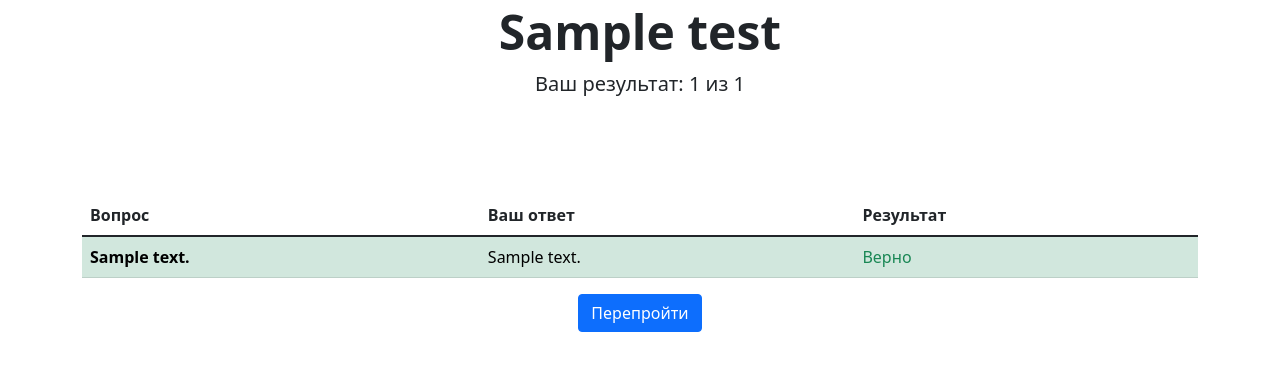
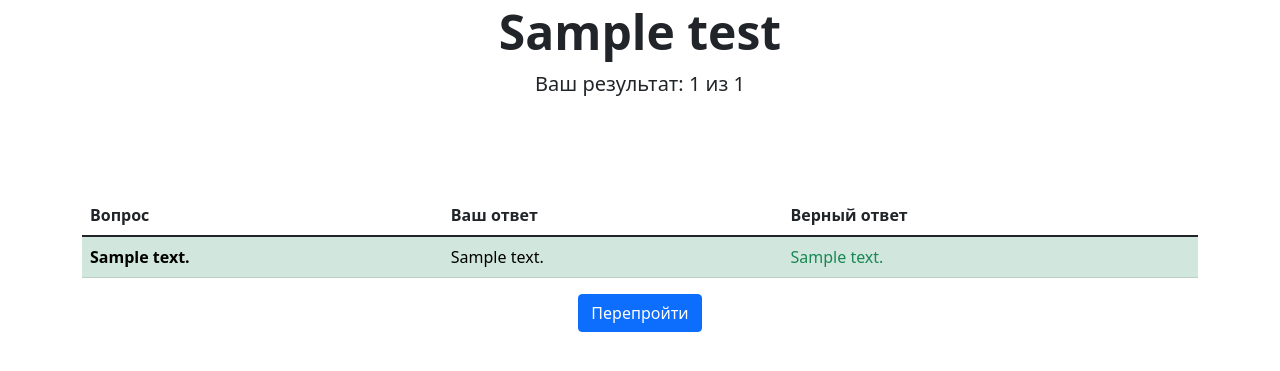
Before and after one commit to esl-portal/ESL-portal, a Django app: page /tests/1/result/ in a window 1280 px wide. Shown: the part 142-513 px from the top of the page. Run offline with Django 3.2, Linux system fonts and the light colour scheme; a user stored in the database is signed in; tables that the repository leaves empty hold one stand-in row (values such as "Sample post"); some libraries are stand-ins or nearby versions; some web fonts are replaced.

Commit message:
Show correct answer in the table

```diff
--- a/esl_portal/esl_app/templates/esl_app/result.html
+++ b/esl_portal/esl_app/templates/esl_app/result.html
@@ -41,7 +41,7 @@
                 <tr>
                     <th scope="col">Вопрос</th>
                     <th scope="col">Ваш ответ</th>
-                    <th scope="col">Результат</th>
+                    <th scope="col">Верный ответ</th>
                 </tr>
             </thead>
             <tbody>
@@ -50,13 +50,21 @@
                         <tr class="table-success">
                             <th scope="row">{{ user_answer.answer.related_question.question_text }}</th>
                             <td>{{ user_answer.answer_text }}</td>
-                            <td class="text-success">Верно</td>
+                            {% for key, value in correct_answers.items %}
+                                {% if key == user_answer.answer.related_question.question_text %}
+                                    <td class="text-success">{{ value }}</td>
+                                {% endif %}
+                            {% endfor %}
                         </tr>
                     {% else %}
                         <tr class="table-danger">
                             <th scope="row">{{ user_answer.answer.related_question.question_text }}</th>
                             <td>{{ user_answer.answer_text }}</td>
-                            <td class="text-danger">Неверно</td>
+                            {% for key, value in correct_answers.items %}
+                                {% if key == user_answer.answer.related_question.question_text %}
+                                    <td class="text-danger">{{ value }}</td>
+                                {% endif %}
+                            {% endfor %}
                         </tr>
                     {% endif %}
                 {% endfor %}
--- a/esl_portal/esl_app/views.py
+++ b/esl_portal/esl_app/views.py
@@ -162,10 +162,15 @@ def test_result(request, test_id):
     completion = Completion.objects.get(user__username=request.user.username, test_id=test_id)
     user_answers = list(UserAnswer.objects.filter(user__username=request.user.username,
                                                   answer__related_question__test=Test.objects.get(pk=test_id)))
+    correct_answers_set = list(Answer.objects.filter(is_correct=True, related_question__test=Test.objects.get(pk=test_id)))
+    correct_answers = {}
+    for correct_answer in correct_answers_set:
+        correct_answers[correct_answer.related_question.question_text] = correct_answer.answer_text
     return render(request, 'esl_app/result.html', {'completion': completion,
                                                    'amount_of_questions':
                                                        Test.objects.get(pk=test_id).questions.count(),
-                                                   'user_answers': user_answers})
+                                                   'user_answers': user_answers,
+                                                   'correct_answers': correct_answers})
 
 
 @login_required(login_url='/login/')
```
